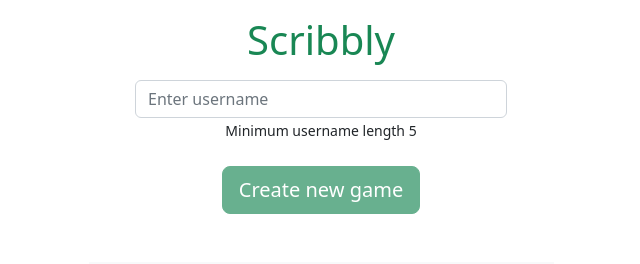
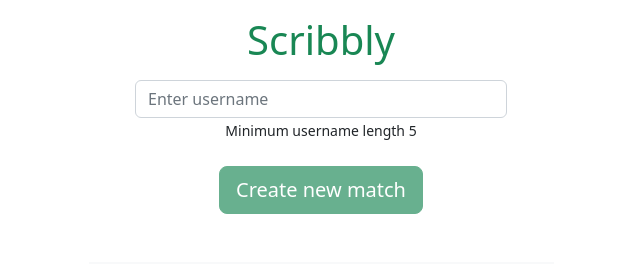
Before and after one commit to hynas321/Scribbly, a React (Vite) app in the folder react-app/: page / in a window 1280 px wide. Shown: the top 264 px of the page, without its empty margins (319-959 px from the left). Built offline with nearby package versions, Linux system fonts and the light colour scheme.

Commit message:
Rename views

```diff
--- a/react-app/src/components/views/CreateGameMenu.tsx
+++ b/react-app/src/components/views/CreateMatchView.tsx
@@ -74,7 +74,7 @@ function CreateGameMenu() {
           onChange={handleInputFormChange}
         />
         <Button
-          text="Create new game"
+          text="Create new match"
           type="success"
           active={activeButton}
           onClick={handleStartGameButtonClick}
--- a/react-app/src/main.tsx
+++ b/react-app/src/main.tsx
@@ -4,8 +4,8 @@ import { Provider } from 'react-redux';
 import { store } from './redux/store';
 import 'bootstrap/dist/css/bootstrap.css'
 import { RouterProvider, createBrowserRouter } from 'react-router-dom';
-import CreateGameMenu from './components/views/CreateGameMenu';
-import GameMenu from './components/views/GameMenu';
+import CreateGameMenu from './components/views/CreateMatchView';
+import GameMenu from './components/views/MatchView';
 import Logo from './components/Logo';
 import PageNotFound from './components/views/PageNotFound';
 import config from '../config.json';
```
Also changed, not shown: react-app/src/components/views/MatchView.tsx (renamed from react-app/src/components/views/GameMenu.tsx).
